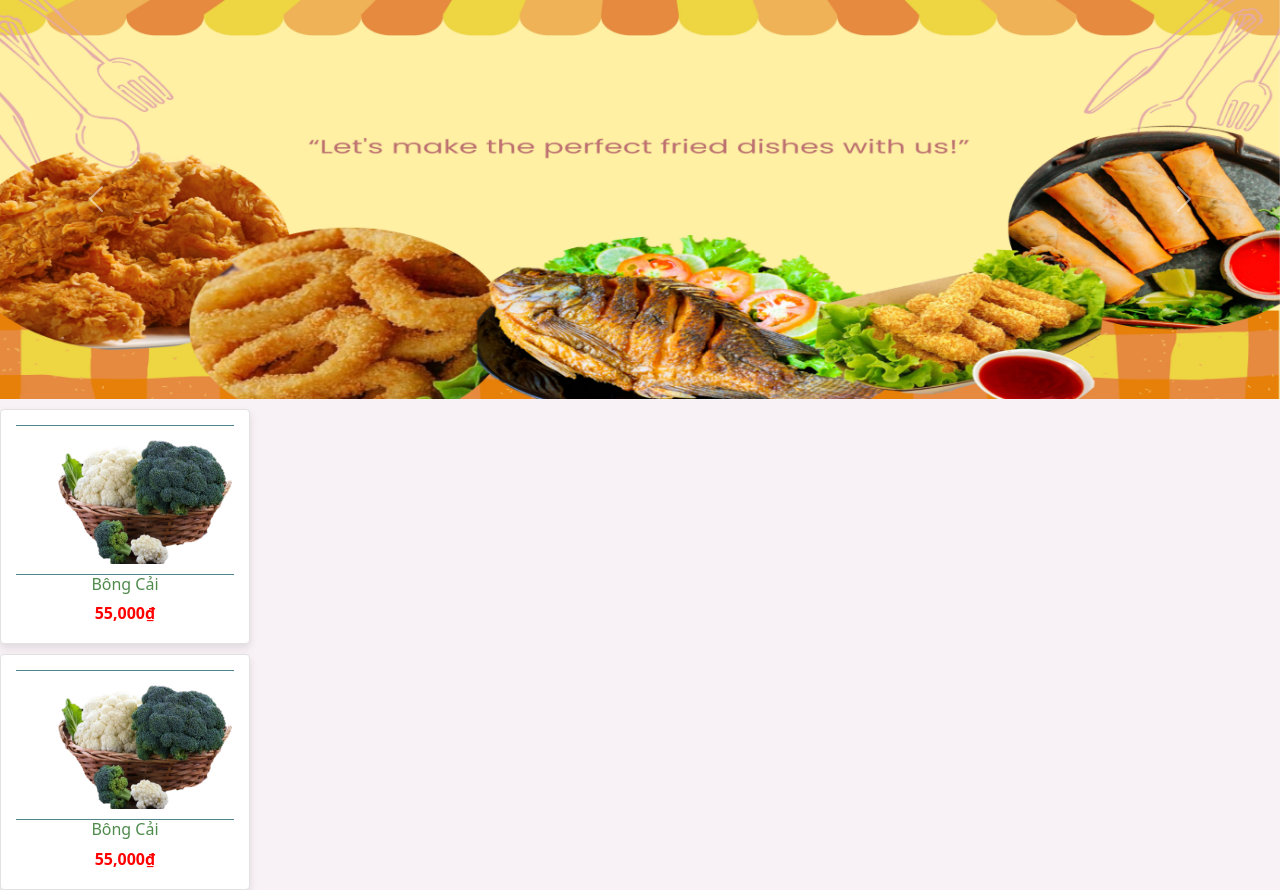
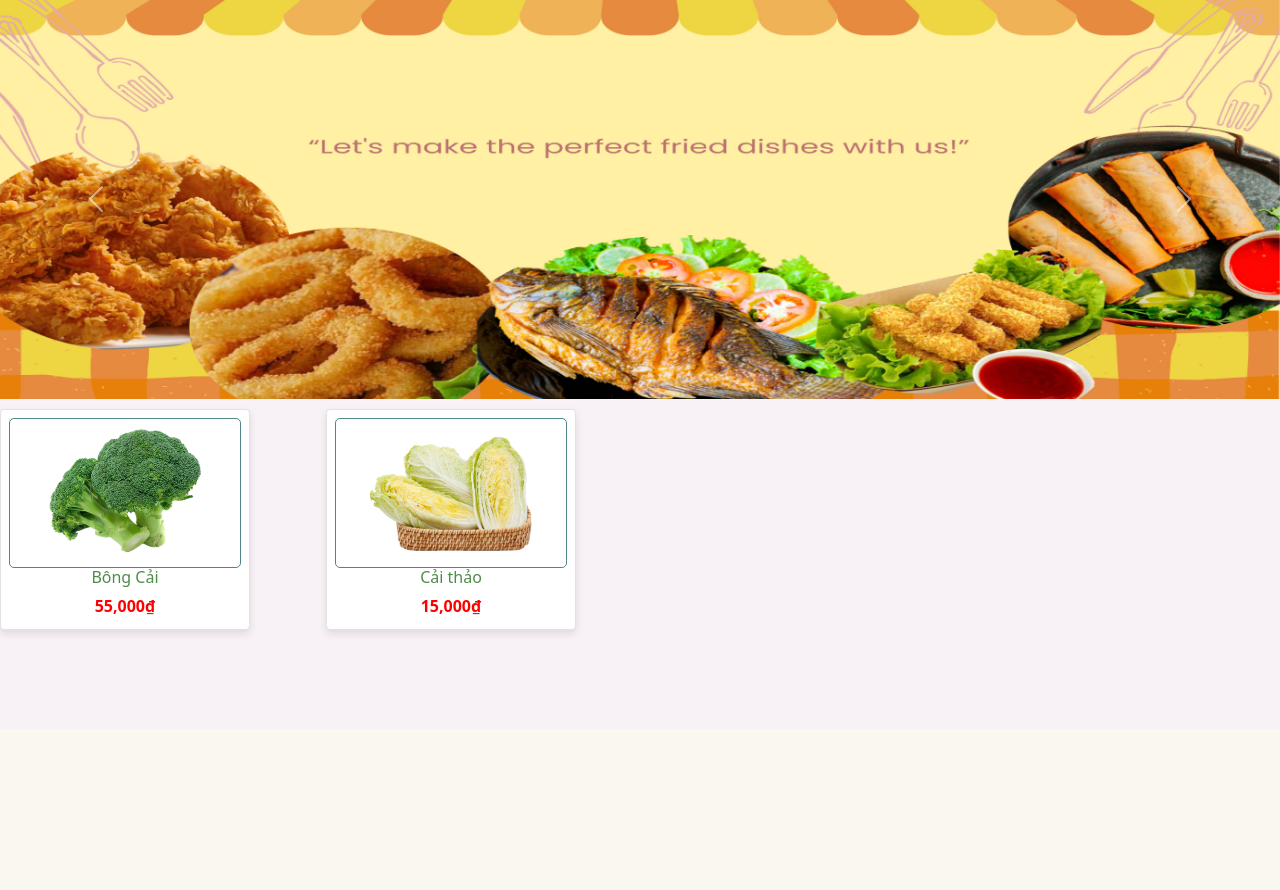
Before and after one commit to Yennngoc8645/Cooking, a Django app: page / in a window 1280 px wide. Shown: the part 71-961 px from the top of the page. After the commit the page ends 707 px from the top, so only its background shows below. Run offline with Django 5.2, Linux system fonts and the light colour scheme; some libraries are stand-ins or nearby versions.

Commit message:
themsanpham

```diff
--- a/dopamine/static/dopamine/css/style.css
+++ b/dopamine/static/dopamine/css/style.css
@@ -8,7 +8,7 @@ h1, h2, h3, h4, h5, h6 {
 .box-element {
 	border: 1px solid #e2e2e2; /* Đường viền mỏng quanh sản phẩm */
 	border-radius: 4px;
-	padding: 15px; /* Tạo khoảng cách giữa ảnh và viền nền trắng */
+	padding: 8px; /* Tạo khoảng cách giữa ảnh và viền nền trắng */
 	max-width: 250px; /* Điều chỉnh kích thước phù hợp */
 	background-color: #fff; /* Màu nền trắng */
 	box-shadow: 0 4px 8px rgba(0, 0, 0, 0.1); /* Đổ bóng nhẹ */
@@ -24,7 +24,7 @@ h1, h2, h3, h4, h5, h6 {
 .thumbnail {
 	width: 100%;
 	height: auto;
-	object-fit: cover;
+	object-fit: contain;
 	border-radius: 4px;
 }
 
@@ -57,7 +57,7 @@ h1, h2, h3, h4, h5, h6 {
 	display: inline-block;
 	align-items: center;
 	justify-content: center; /* Căn giữa icon theo chiều ngang */
-	background-color: #F2DDDC; /* Màu nền cho khung nút */
+	background-color: #ffffff; /* Màu nền cho khung nút */
 	border-radius: 50%; /* Bo tròn nút */
 	box-shadow: 0px 2px 4px rgba(0, 0, 0, 0.2); /* Đổ bóng nhẹ */
 	width: 40px;
@@ -78,6 +78,7 @@ h1, h2, h3, h4, h5, h6 {
 }
 
 .button-container a img {
+	padding-top: 5px;
     width: 60%; /* Đảm bảo icon nhỏ hơn khung tròn */
     height: auto; /* Giữ đúng tỷ lệ */
 }
--- a/dopamine/templates/dopamine/home.html
+++ b/dopamine/templates/dopamine/home.html
@@ -28,7 +28,7 @@
   <div class="col-lg-3">
     <div class="box-element">
       <div class="product-image">
-        <img class="thumbnail" src="{% static 'dopamine/images/Broccoli.png' %}" alt="Sản phẩm">
+        <img class="thumbnail" src="{% static 'dopamine/images/Bông cải.png' %}" alt="Sản phẩm">
         <div class="button-container">
           <a href="#"><img src="{% static 'dopamine/images/cart.png' %}" alt="Giỏ hàng"></a>
           <a href="#"><img src="{% static 'dopamine/images/view.png' %}" alt="Xem chi tiết"></a>
@@ -40,22 +40,21 @@
       </div>
     </div>
   </div>
-  <div class="row">
+
     <div class="col-lg-3">
       <div class="box-element">
         <div class="product-image">
-          <img class="thumbnail" src="{% static 'dopamine/images/Broccoli.png' %}" alt="Sản phẩm">
+          <img class="thumbnail" src="{% static 'dopamine/images/Caithao.png' %}" alt="Sản phẩm">
           <div class="button-container">
             <a href="#"><img src="{% static 'dopamine/images/cart.png' %}" alt="Giỏ hàng"></a>
             <a href="#"><img src="{% static 'dopamine/images/view.png' %}" alt="Xem chi tiết"></a>
           </div>
         </div>
         <div class="product-details">
-          <h5 class="product-name">Bông Cải</h5>
-          <h5 class="product-price">55,000₫</h5>
+          <h5 class="product-name">Cải thảo</h5>
+          <h5 class="product-price">15,000₫</h5>
         </div>
       </div>
-    </div>
 {% endblock main-content %}
 
 
```
Also changed, not shown: dopamine/static/dopamine/images/Broccoli.png (deleted), dopamine/static/dopamine/images/Bông cải.png (added), dopamine/static/dopamine/images/CaiThao.png.
